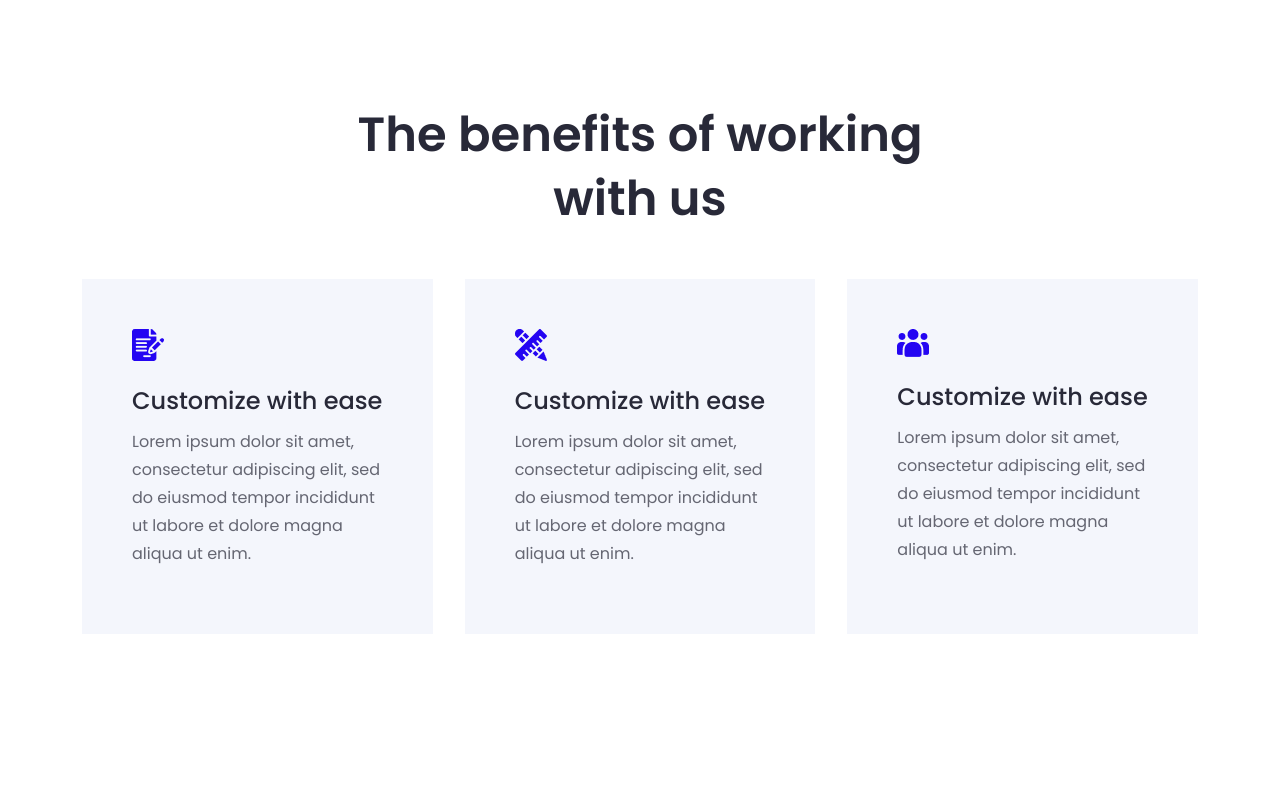
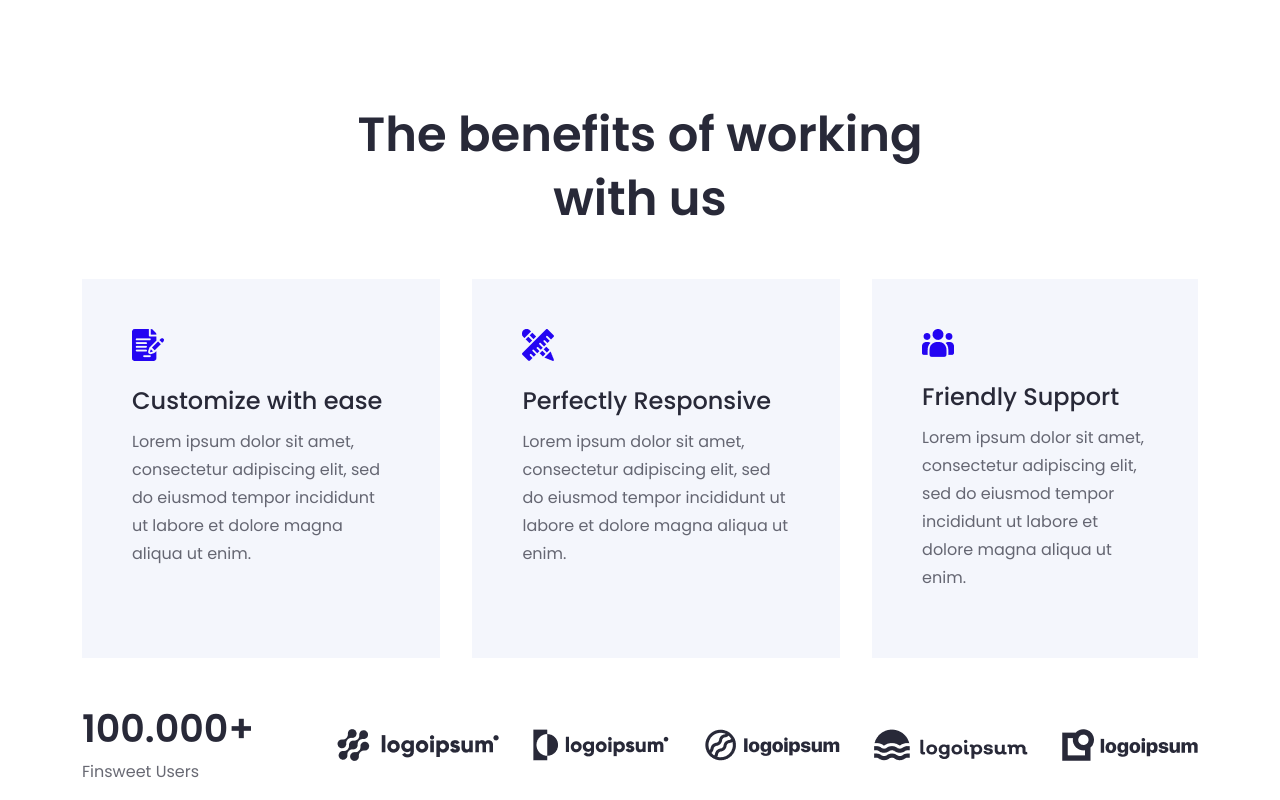
Before and after one commit to hasib9-99/demo-website-repo, a plain HTML site: page about_us.html in a window 1280 px wide. Shown: the part 2960-3760 px from the top of the page. Before the commit the page ends 3642 px from the top, so only its background shows below. Drawn offline with Linux system fonts and the light colour scheme.

Commit message:
working bar

```diff
--- a/about_us.html
+++ b/about_us.html
@@ -151,20 +151,35 @@
                 </div>
                 <div class="working_card">
                     <img src="images/about/working_icon/Icon_2.png" alt="logo1">
-                    <h4>Customize with ease</h4>
+                    <h4>Perfectly Responsive</h4>
                     <p>Lorem ipsum dolor sit amet, consectetur adipiscing elit, sed do eiusmod tempor incididunt ut labore et dolore magna aliqua ut enim.</p>
                 </div>
                 <div class="working_card">
                     <img src="images/about/working_icon/Icon_3.png" alt="logo1">
-                    <h4>Customize with ease</h4>
+                    <h4>Friendly Support</h4>
                     <p>Lorem ipsum dolor sit amet, consectetur adipiscing elit, sed do eiusmod tempor incididunt ut labore et dolore magna aliqua ut enim.</p>
                 </div>
 
             </div>
         </div>
+        <!-- working bar part start -->
+        <div class="container working_nav">
+            <div class="count">
+                <h2>100.000+</h2>
+                <p>Finsweet Users</p>
+            </div>
+            <div class="working_logo">
+                <ul>
+                    <li><img src="images/about/working_icon/Logo_1.png" alt="logo"></li>
+                    <li><img src="images/about/working_icon/Logo_2.png" alt="logo"></li>
+                    <li><img src="images/about/working_icon/Logo_3.png" alt="logo"></li>
+                    <li><img src="images/about/working_icon/Logo_4.png" alt="logo"></li>
+                    <li><img src="images/about/working_icon/Logo_5.png" alt="logo"></li>
+                </ul>
+            </div>
+        </div>
+        <!-- working bar part end -->
     </section>
-
-
     <!-- The benefits of working part end  -->
 
 
--- a/css/about_us.css
+++ b/css/about_us.css
@@ -209,6 +209,32 @@ nav{
     color: rgba(40, 41, 56, 0.7);
 }
 
-
-
+/* working logo part start  */
+.working_nav{
+    display: flex;
+    align-items: center;
+    margin-top: 48px;
+}
+.count{
+    width: 20%;
+}
+.count h2{
+    font-weight: 600;
+    font-size: 38px;
+    color: #282938;
+}
+.count p{
+    font-weight: 400;
+    font-size: 16px;
+    color: rgba(40, 41, 56, 0.7);
+}
+.working_logo{
+    width: 80%;
+}
+.working_logo ul{
+    display: flex;
+    align-items: center;
+    justify-content: space-between;
+}
+/* working logo part end  */
 /* The benefits of working part end */
```
